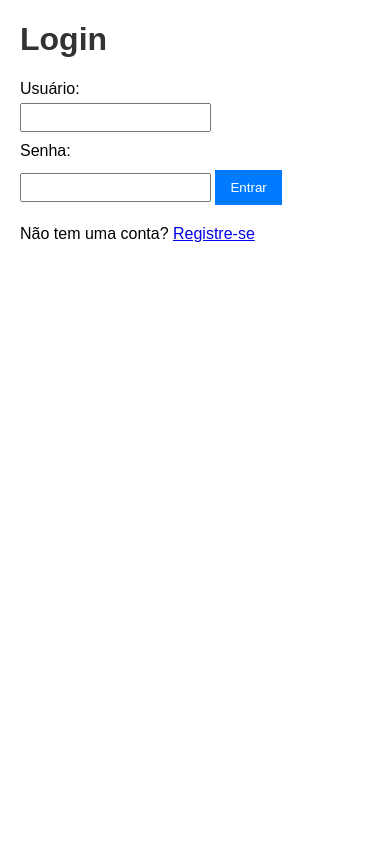
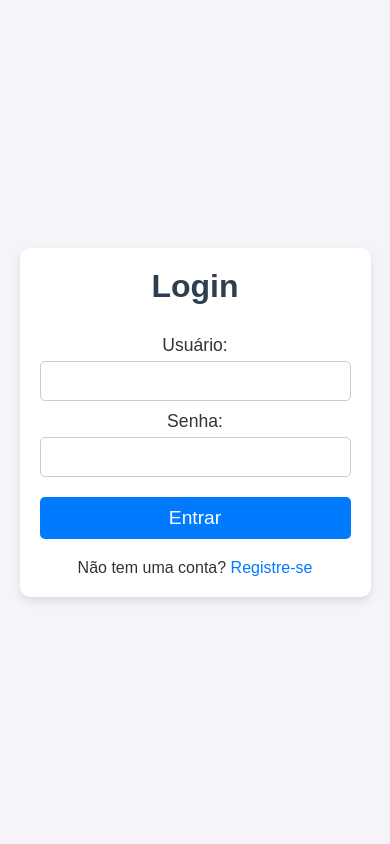
Before and after one commit to brunnoff/atm-simulator-full, a Flask app: a page that uses templates/login.html in a window 390 px wide. Run offline with Flask 3, Linux system fonts and the light colour scheme; tables that the repository leaves empty hold one stand-in row (values such as "Sample post").

Commit message:
melhorias

```diff
--- a/static/style.css
+++ b/static/style.css
@@ -1,12 +1,48 @@
-body {
-    font-family: Arial, sans-serif;
-    margin: 20px;
+/* style.css */
+
+/* Reset de estilos */
+* {
+    margin: 0;
+    padding: 0;
+    box-sizing: border-box;
+    font-family: 'Arial', sans-serif;
 }
 
-h1, h2 {
+/* Estilos globais */
+body {
+    background: #f4f4f9;
     color: #333;
+    margin: 0;
+    display: flex;
+    justify-content: center;
+    align-items: center;
+    height: 100vh;
 }
 
+/* Container principal */
+.container {
+    background: #fff;
+    padding: 40px;
+    border-radius: 10px;
+    box-shadow: 0 4px 8px rgba(0, 0, 0, 0.1);
+    width: 100%;
+    max-width: 500px;
+    text-align: center;
+}
+
+/* Títulos */
+h1 {
+    color: #2c3e50;
+    font-size: 2.5em;
+    margin-bottom: 30px;
+}
+
+h2 {
+    color: #333;
+    margin-bottom: 20px;
+}
+
+/* Formulários */
 form {
     margin-bottom: 20px;
 }
@@ -14,30 +50,54 @@ form {
 label {
     display: block;
     margin-top: 10px;
+    font-size: 1.1em;
 }
 
 input {
-    padding: 5px;
+    padding: 10px;
     margin-top: 5px;
+    width: 100%;
+    font-size: 1em;
+    border-radius: 5px;
+    border: 1px solid #ccc;
+    box-sizing: border-box;
 }
 
 button {
-    margin-top: 10px;
-    padding: 10px 15px;
+    margin-top: 20px;
+    padding: 10px 20px;
     background-color: #007BFF;
     color: white;
     border: none;
     cursor: pointer;
+    font-size: 1.2em;
+    border-radius: 5px;
+    width: 100%;
+    transition: background-color 0.3s ease;
 }
 
 button:hover {
     background-color: #0056b3;
 }
 
+/* Mensagens de erro */
 .error {
     color: red;
+    font-size: 1.1em;
+    margin-top: 20px;
 }
 
+/* Links */
+a {
+    text-decoration: none;
+    color: #007BFF;
+}
+
+a:hover {
+    text-decoration: underline;
+}
+
+/* Navegação */
 nav a {
     margin-right: 10px;
     text-decoration: none;
@@ -47,3 +107,58 @@ nav a {
 nav a:hover {
     text-decoration: underline;
 }
+
+/* Página Inicial */
+#operations {
+    display: flex;
+    justify-content: space-around;
+    margin-bottom: 30px;
+}
+
+.operation-btn {
+    background-color: #007BFF;
+    color: white;
+    border: none;
+    padding: 12px 20px;
+    font-size: 1.1em;
+    cursor: pointer;
+    border-radius: 5px;
+    transition: background-color 0.3s ease;
+    width: 30%;
+}
+
+.operation-btn:hover {
+    background-color: #0056b3;
+}
+
+/* Resultado */
+.resultado {
+    font-size: 1.3em;
+    margin-top: 20px;
+    color: #333;
+}
+
+/* Responsividade */
+@media (max-width: 600px) {
+    .container {
+        padding: 20px;
+        width: 90%;
+    }
+
+    h1 {
+        font-size: 2em;
+    }
+
+    .operation-btn {
+        width: 100%;
+        margin-bottom: 10px;
+    }
+
+    button {
+        width: 100%;
+    }
+
+    input {
+        width: 100%;
+    }
+}
--- a/templates/login.html
+++ b/templates/login.html
@@ -2,21 +2,33 @@
 <html lang="pt-BR">
 <head>
     <meta charset="UTF-8">
+    <meta name="viewport" content="width=device-width, initial-scale=1.0">
     <title>Login</title>
     <link rel="stylesheet" href="{{ url_for('static', filename='style.css') }}">
 </head>
 <body>
+    <div class="container">
+        <header>
             <h1>Login</h1>
+        </header>
+
         <form method="POST" action="{{ url_for('auth.login') }}">
+            <div class="form-group">
                 <label for="username">Usuário:</label>
                 <input type="text" id="username" name="username" required>
+            </div>
+            <div class="form-group">
                 <label for="password">Senha:</label>
                 <input type="password" id="password" name="password" required>
+            </div>
             <button type="submit">Entrar</button>
         </form>
+
         {% if error %}
             <p class="error">{{ error }}</p>
         {% endif %}
+
         <p>Não tem uma conta? <a href="{{ url_for('auth.register') }}">Registre-se</a></p>
+    </div>
 </body>
 </html>
```
Also changed, not shown: templates/dashboard.html (+16 -27 lines), templates/index.html (+13 -5 lines), templates/register.html (+12 -0 lines), backend/instance/database.db. Lines whose indentation alone changed are shown as unchanged.
